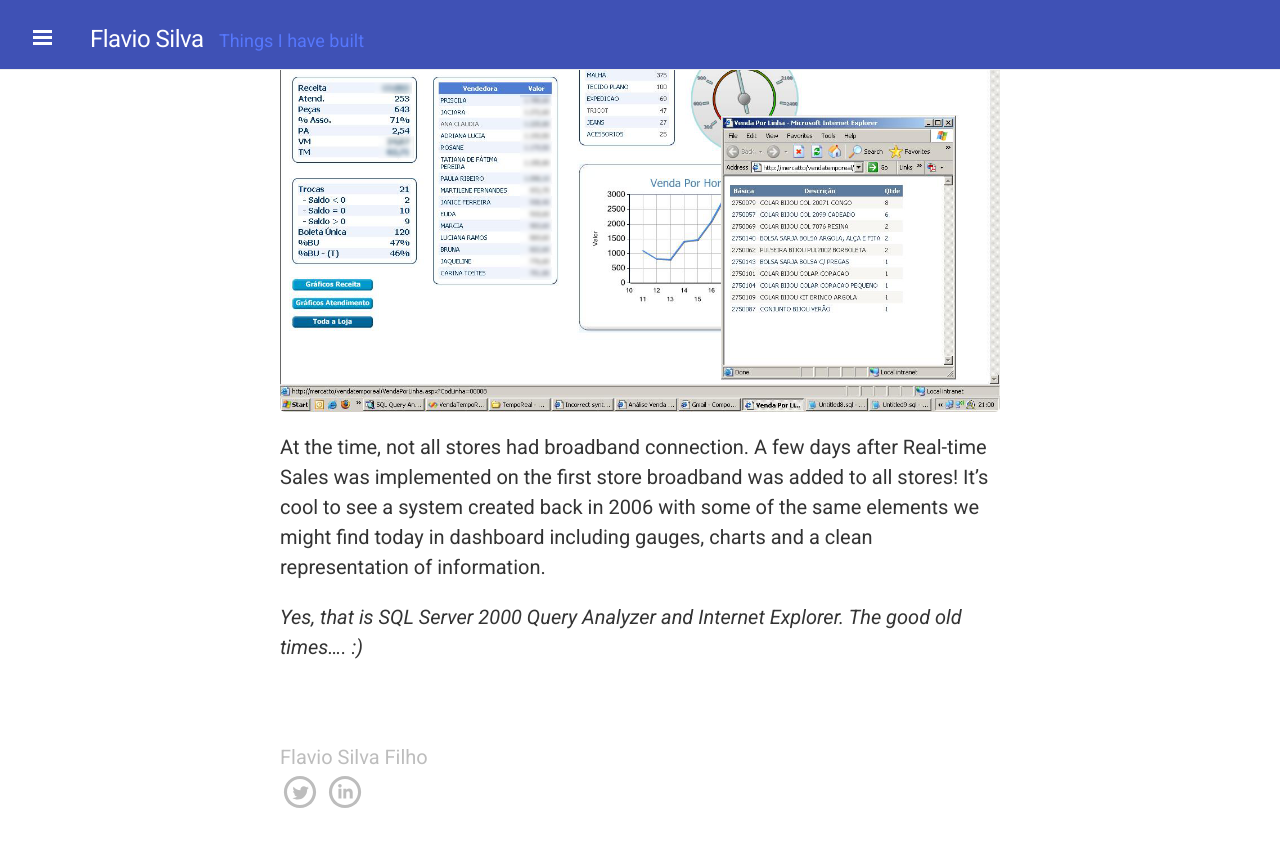
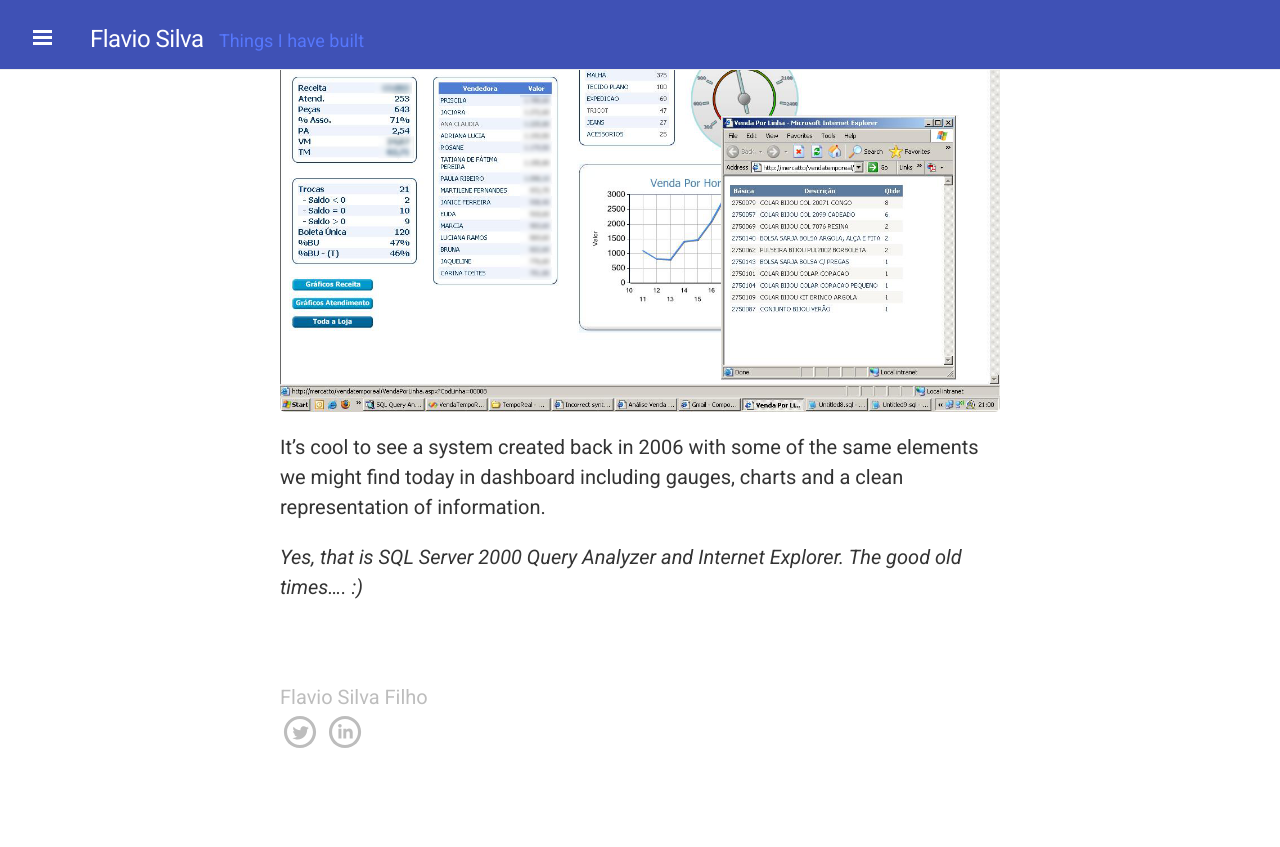
Before and after one commit to flaviotsf/flaviotsf.github.io, a Jekyll site: the page built from _posts/2006-01-01-Realtime-Sales.md, in a window 1280 px wide and 900 px high, scrolled down 598 px. Shown: the top 847 px of the window. Built offline with Jekyll 4.4.1, drawn with Linux system fonts in a browser that asks for light colours; nearby versions of some CDN libraries; Markdown is read by kramdown in place of the engine named in the settings.

Commit message:
Update 2006-01-01-Realtime-Sales.md

```diff
--- a/_posts/2006-01-01-Realtime-Sales.md
+++ b/_posts/2006-01-01-Realtime-Sales.md
@@ -14,9 +14,7 @@
 
 ![Realtime Sales](/public/vtr.png)
 
-At the time, not all stores had broadband connection. A few days after
-Real-time Sales was implemented on the first store broadband was added to all
-stores! It's cool to see a system created back in 2006 with some of the same
+It's cool to see a system created back in 2006 with some of the same
 elements we might find today in dashboard including gauges, charts and a clean representation of information.
 
 *Yes, that is SQL Server 2000 Query Analyzer and Internet Explorer. The good
```
